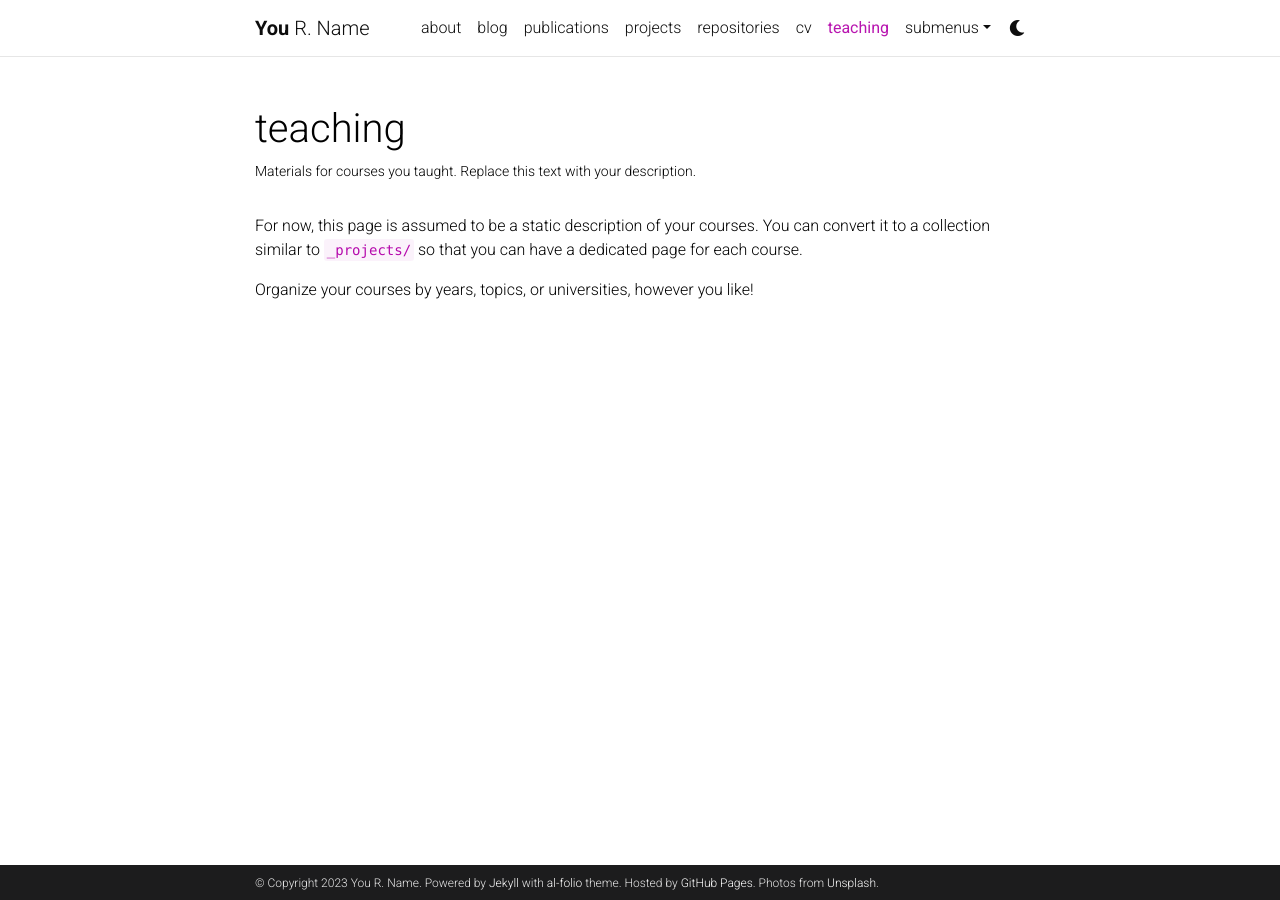
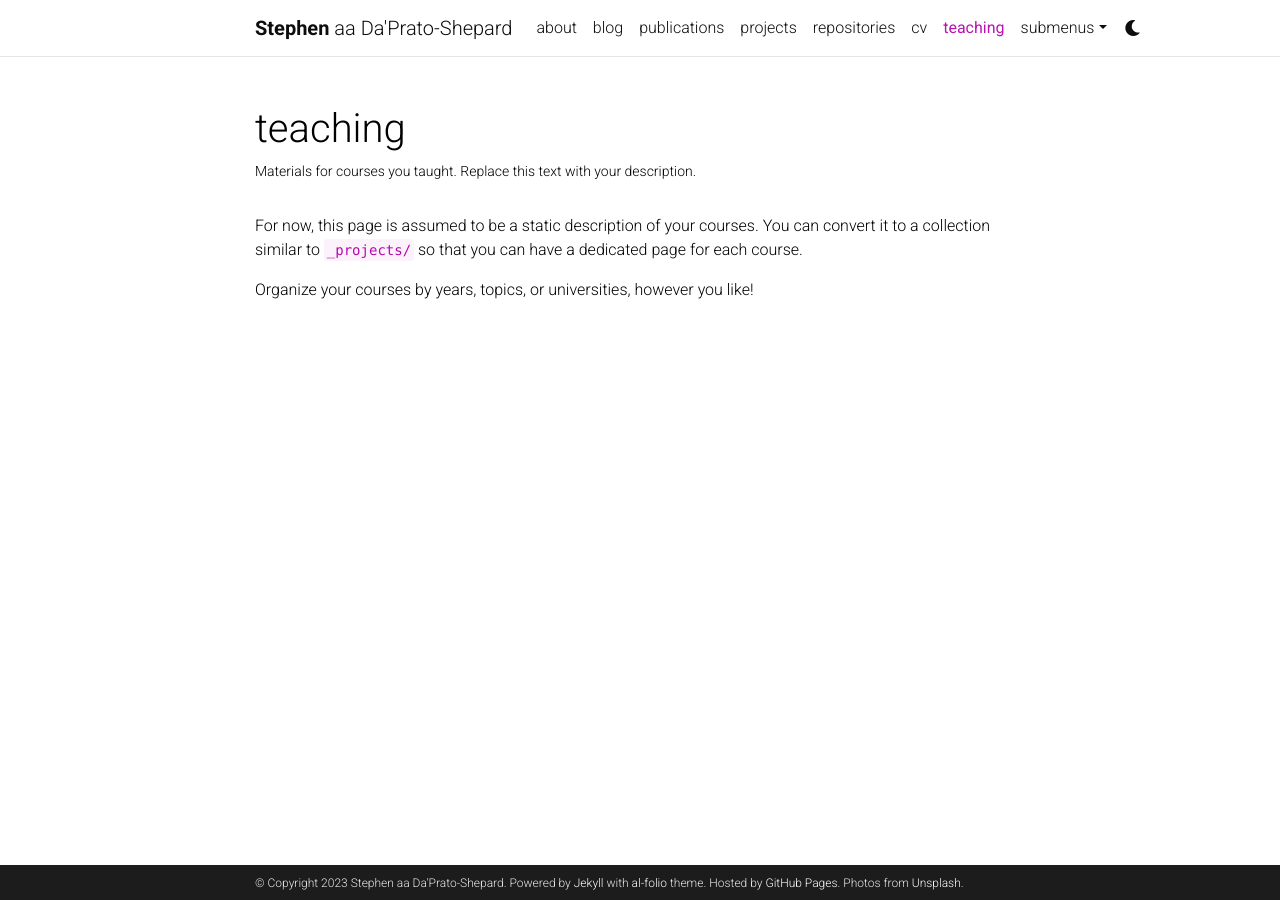
Before and after one commit to stephendps/stephendps.github.io, a Jekyll site: the page built from _pages/teaching.md, in a window 1280 px wide. Built offline with Jekyll 4.4.1, drawn with Linux system fonts in a browser that asks for light colours; comment, search, counter and statistics services are not loaded; a style sheet for code colours, icons or effects is not loaded.

```diff
--- a/_config.yml
+++ b/_config.yml
@@ -3,9 +3,9 @@
 # -----------------------------------------------------------------------------
 
 title: blank # the website title (if blank, full name will be used instead)
-first_name: You
-middle_name: R.
-last_name: Name
+first_name: Stephen
+middle_name: aa
+last_name: Da'Prato-Shepard
 email: you@example.com
 description: > # the ">" symbol means to ignore newlines until "footer_text:"
   A simple, whitespace theme for academics. Based on [*folio](https://github.com/bogoli/-folio) design.
@@ -18,8 +18,8 @@ keywords: jekyll, jekyll-theme, academic-website, portfolio-website  # add your
 lang: en # the language of your site (for example: en, fr, cn, ru, etc.)
 icon: ⚛️  # the emoji used as the favicon (alternatively, provide image name in /assets/img/)
 
-url: https://alshedivat.github.io # the base hostname & protocol for your site
-baseurl: /al-folio # the subpath of your site, e.g. /blog/
+url: https://stephendps.github.io # the base hostname & protocol for your site
+baseurl: # the subpath of your site, e.g. /blog/
 last_updated: false # set to true if you want to display last updated in the footer
 impressum_path:  # set to path to include impressum link in the footer, use the same path as permalink in a page, helps to conform with EU GDPR
 
```
